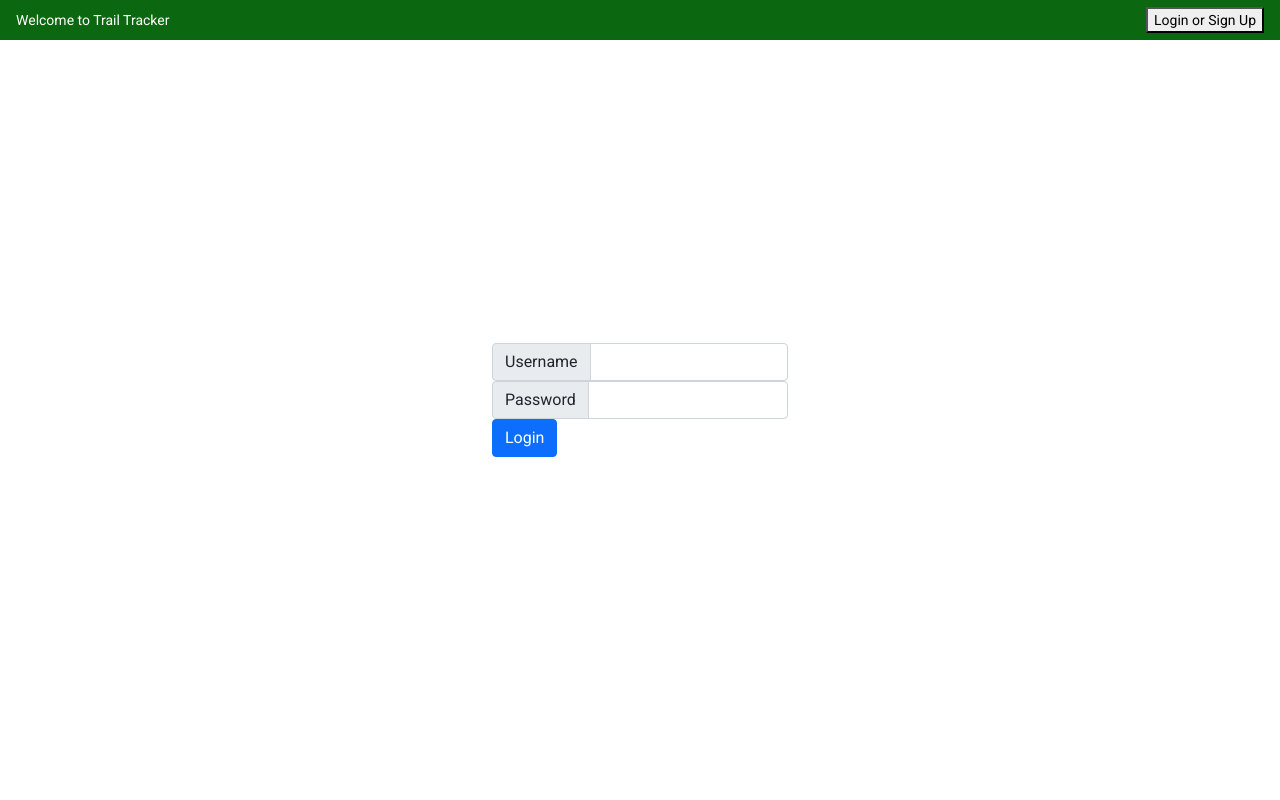
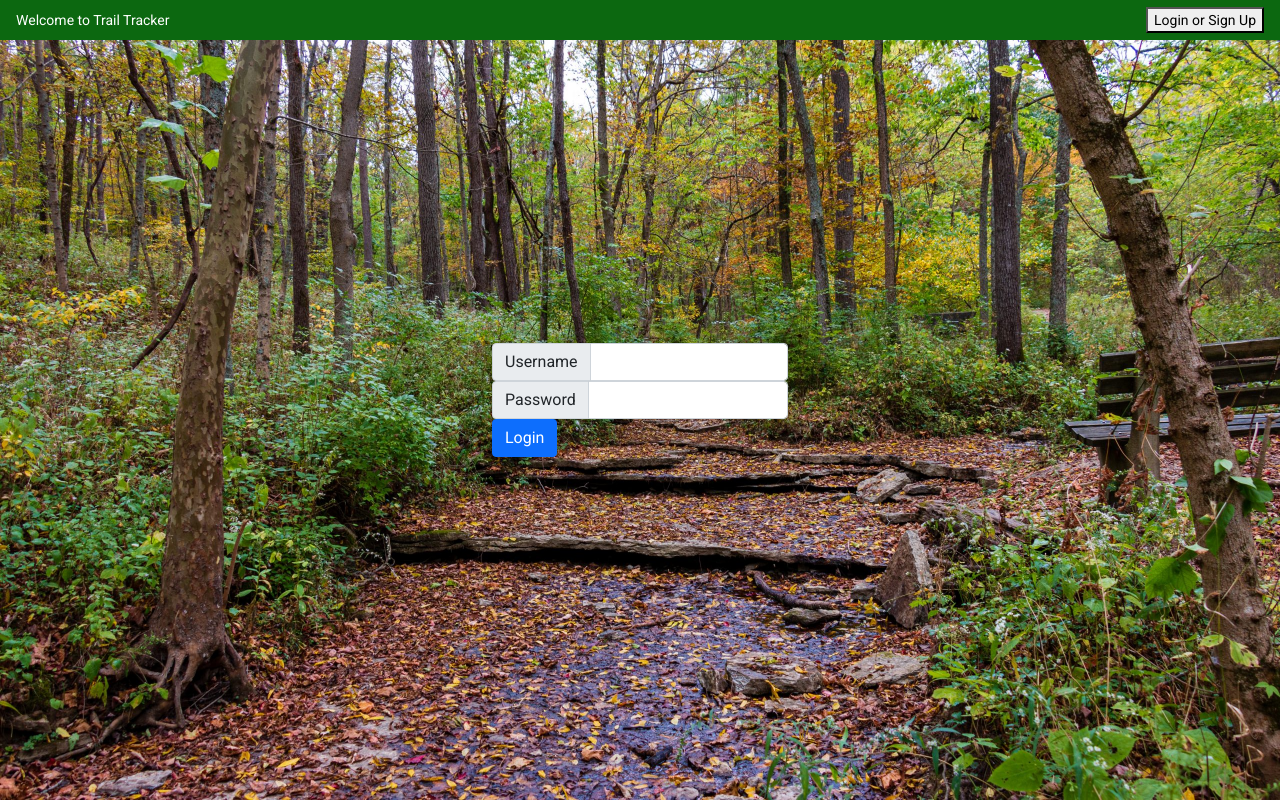
Before and after one commit to lyralvideo/trailtracker, an Angular app in the folder trailtracker/: page /login in a window 1280 px wide. Built offline with nearby package versions, Linux system fonts and the light colour scheme.

Commit message:
Login page background

```diff
--- a/trailtracker/src/app/login/login.component.css
+++ b/trailtracker/src/app/login/login.component.css
@@ -0,0 +1,7 @@
+.background {
+    background-image: url("../../assets/images/background-2.jpg");
+    background-repeat: no-repeat;
+    background-size: cover;
+    background-position: bottom;
+    height: 100%;
+  }
--- a/trailtracker/src/app/login/login.component.html
+++ b/trailtracker/src/app/login/login.component.html
@@ -10,6 +10,8 @@
     <br> <button mat-button>Login</button>
   </mat-form-field>
 -->
+
+<div class = "content background">
 <div class = "container-sm w-25 position-absolute top-50 start-50 translate-middle">
   <div class="input-group">
     <span class="input-group-text">Username</span>
@@ -25,3 +27,5 @@
 
   <button type="button" class="btn btn-primary" routerLink=''>Login</button>
 </div>
+
+</div>
```
